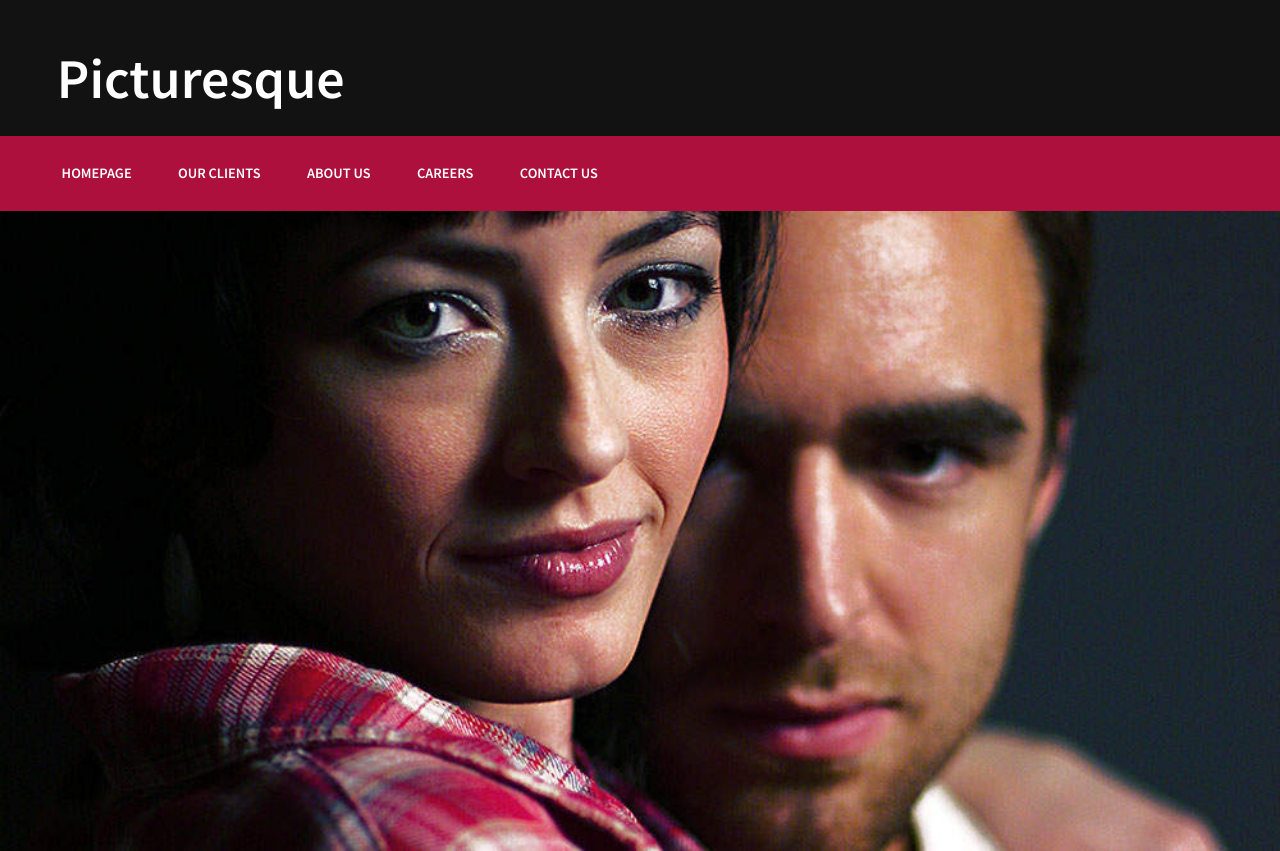
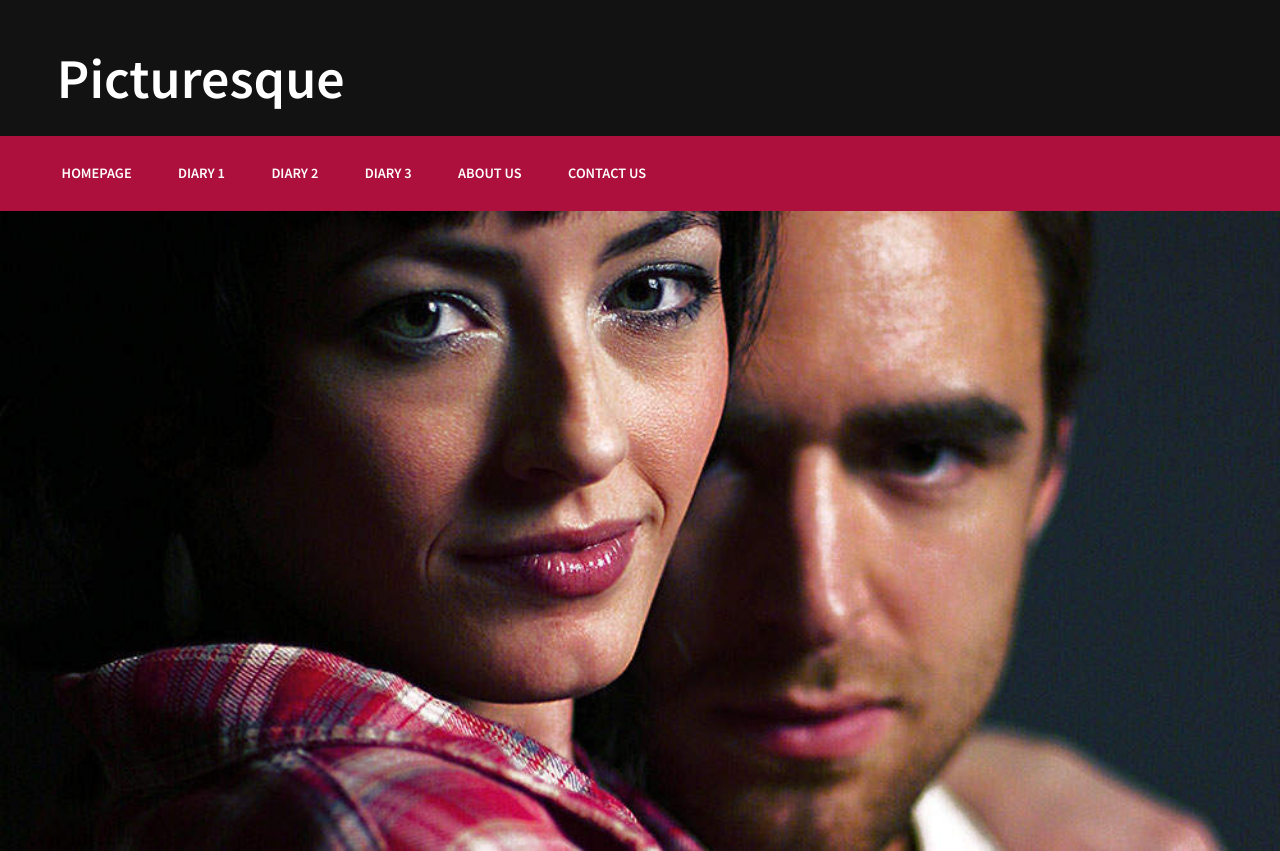
Before and after one commit to MudchimaFMS/Diaryofus2, a plain HTML site: page index.html in a window 1280 px wide. Shown: the top 851 px of the page. Drawn offline with Linux system fonts and the light colour scheme.

Commit message:
mudchima

```diff
--- a/index.html
+++ b/index.html
@@ -34,9 +34,10 @@ Released   : 20131223
 		<div id="menu" class="container">
 			<ul>
 				<li class="current_page_item"><a href="#" accesskey="1" title="">Homepage</a></li>
-				<li><a href="#" accesskey="2" title="">Our Clients</a></li>
-				<li><a href="#" accesskey="3" title="">About Us</a></li>
-				<li><a href="#" accesskey="4" title="">Careers</a></li>
+				<li><a href="#" accesskey="2" title="">Diary 1</a></li>
+				<li><a href="#" accesskey="3" title="">Diary 2</a></li>
+				<li><a href="#" accesskey="4" title="">Diary 3</a></li>
+				<li><a href="#" accesskey="5" title="">About Us</a></li>
 				<li><a href="#" accesskey="5" title="">Contact Us</a></li>
 			</ul>
 		</div>
```
